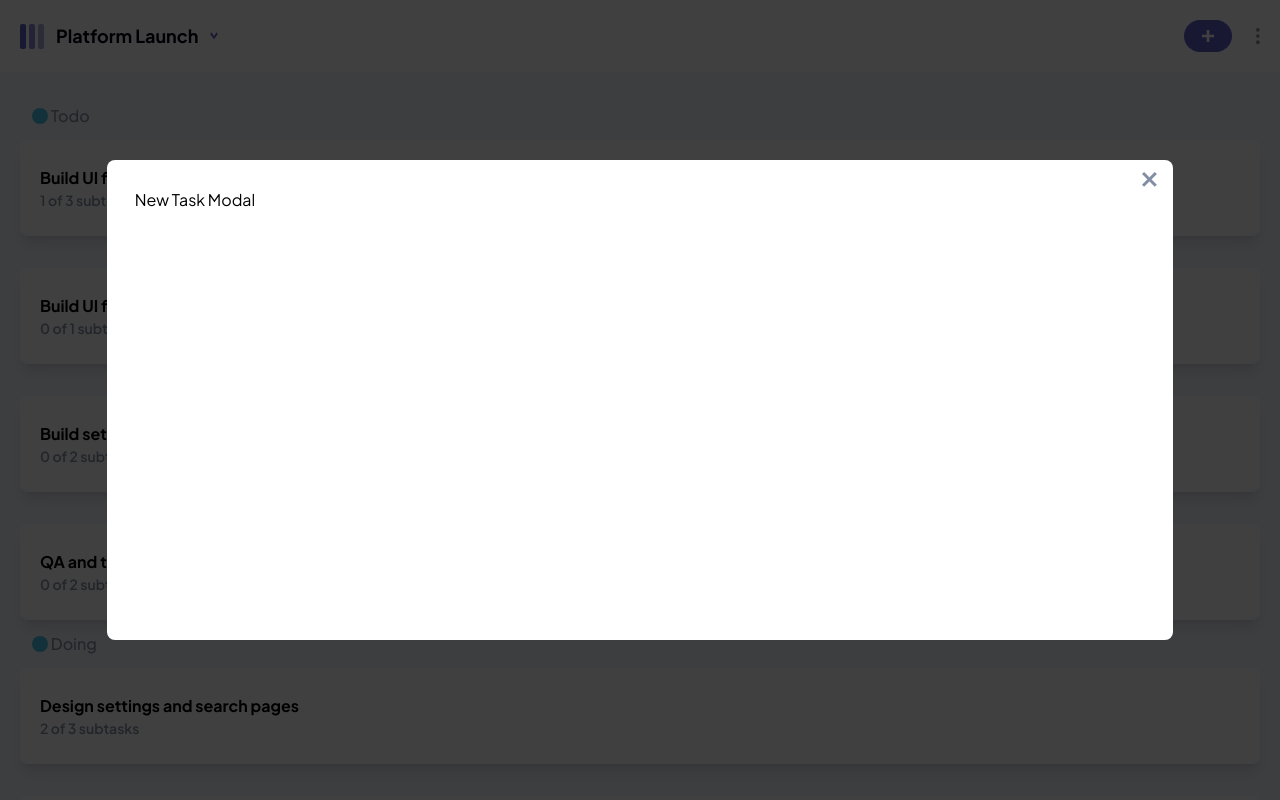
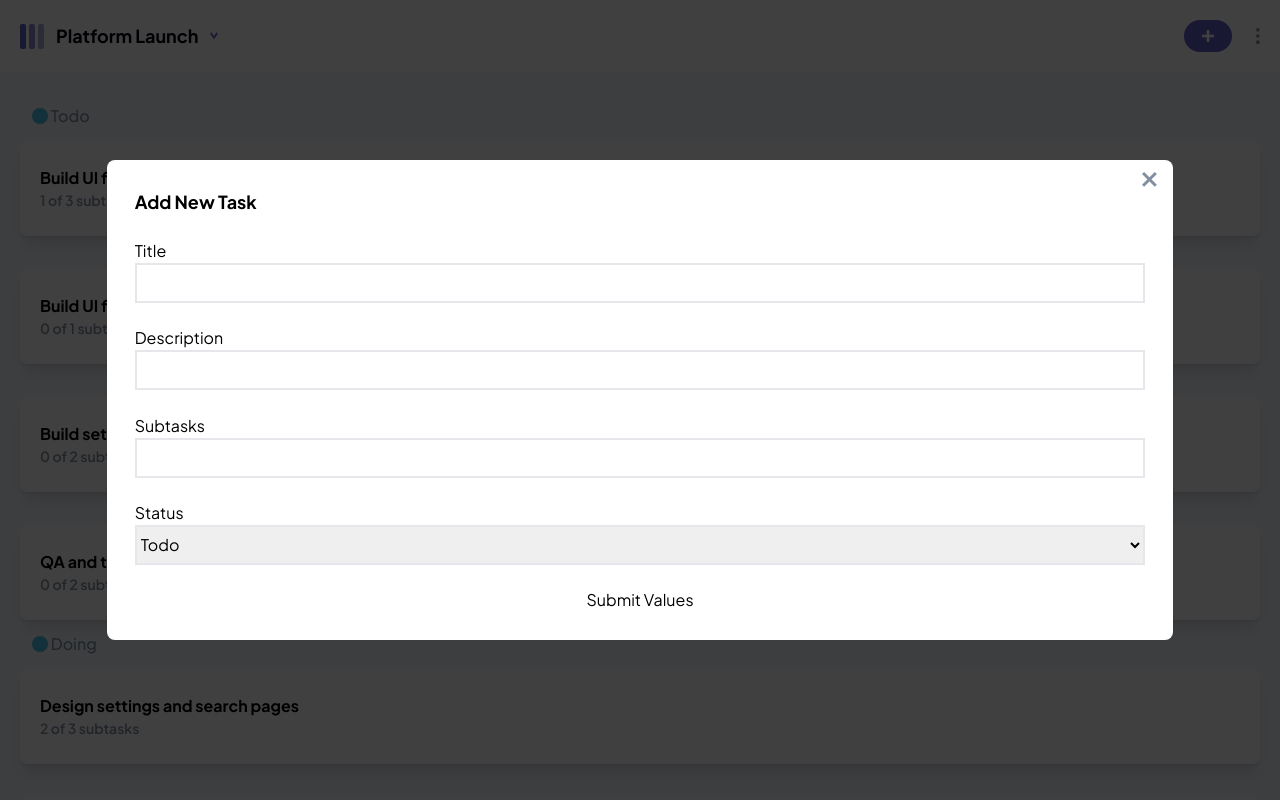
Before and after one commit to JaacielBriseo/kanban-task-management, a React (Create React App) app: page / in a window 1280 px wide. Both pictures are taken after a click on the button 1208 px from the left and 36 px from the top of the page. Shown: the top 800 px of the page. Built offline with nearby package versions, Linux system fonts and the light colour scheme.

Commit message:
Title component and some fixes

```diff
--- a/src/app/components/AddNewTaskModal/AddNewTaskModal.tsx
+++ b/src/app/components/AddNewTaskModal/AddNewTaskModal.tsx
@@ -1,13 +1,56 @@
-import { useAppSelector, useAppDispatch, toggleNewTaskModal } from '../../../store';
+import { ErrorMessage, Field, Form, Formik } from 'formik';
+import { useAppSelector, toggleNewTaskModal } from '../../../store';
 import { CloseModalButton } from '../../../ui';
 import { ModalLayout } from '../../layout';
+import { MyFormTitle } from '../';
 
 export const AddNewTaskModal = () => {
 	const { isNewTaskModalOpen } = useAppSelector(state => state.ui);
+	const initialValues = {
+		title: '',
+		description: '',
+		status: '',
+		subtasks: '',
+	};
+	//! TODO: Add Id and statusId <number> when dispatching action to add task
 	return (
-		<ModalLayout isShowing={isNewTaskModalOpen}>
-			<CloseModalButton fn={toggleNewTaskModal}/>
-			<h1>New Task Modal</h1>
-		</ModalLayout>
+		<Formik initialValues={initialValues} onSubmit={console.log}>
+			{formik => (
+				<Form>
+					<ModalLayout isShowing={isNewTaskModalOpen}>
+						<CloseModalButton fn={toggleNewTaskModal} />
+						<MyFormTitle title='add new task' />
+						<div className='flex flex-col'>
+							<label>Title</label>
+							<Field name='title' type='text' className='border-2 h-10' />
+							<ErrorMessage name='title' component='span' />
+						</div>
+
+						<div className='flex flex-col'>
+							<label>Description</label>
+							<Field name='description' type='text' className='border-2 h-10' />
+							<ErrorMessage name='description' component='span' />
+						</div>
+
+						<div className='flex flex-col'>
+							<label>Subtasks</label>
+							<Field name='subtasks' type='text' className='border-2 h-10' />
+							<ErrorMessage name='subtasks' component='span' />
+						</div>
+
+						<div className='flex flex-col'>
+							<label>Status</label>
+							<Field name='status' as='select' className='border-2 h-10'>
+								<option value='Todo'>Todo</option>
+								<option value='Done'>Done</option>
+								<option value='Doing'>Doing</option>
+							</Field>
+							<ErrorMessage name='jobType' component='span' />
+						</div>
+						<button type='submit'>Submit Values</button>
+					</ModalLayout>
+				</Form>
+			)}
+		</Formik>
 	);
 };
--- /dev/null
+++ b/src/app/components/Forms/MyFormTitle.tsx
@@ -0,0 +1,3 @@
+export const MyFormTitle = ({ title }: { title: string }) => (
+	<h1 className='font-bold text-black text-lg capitalize'>{title}</h1>
+);
--- /dev/null
+++ b/src/app/components/Forms/index.ts
@@ -0,0 +1 @@
+export * from './MyFormTitle';
--- a/src/app/components/ViewTaskModal/ViewTaskModal.tsx
+++ b/src/app/components/ViewTaskModal/ViewTaskModal.tsx
@@ -1,7 +1,7 @@
 import { closeViewTaskModal, useAppSelector } from '../../../store';
 import { CloseModalButton } from '../../../ui';
 import { ModalLayout } from '../../layout';
-import { MyCheckbox, MySelect } from '.';
+import { MyFormTitle, MyCheckbox, MySelect } from '../';
 import './styles.css';
 export const ViewTaskModal = () => {
 	const { isViewTaskModalOpen, viewTaskModalInfo } = useAppSelector(state => state.ui);
@@ -10,7 +10,7 @@ export const ViewTaskModal = () => {
 	return (
 		<ModalLayout isShowing={isViewTaskModalOpen}>
 			<CloseModalButton fn={closeViewTaskModal} />
-			<h1 className='font-bold'>{title}</h1>
+			<MyFormTitle title={title} />
 			<p className='description'>{description}</p>
 			{subtasks?.map(subtask => (
 				<MyCheckbox subtask={subtask} key={subtask.title} />
--- a/src/app/components/index.ts
+++ b/src/app/components/index.ts
@@ -1,4 +1,5 @@
-export * from './AddNewTaskModal'
-export * from './ViewTaskModal'
+export * from './AddNewTaskModal';
+export * from './ViewTaskModal';
+export * from './Forms';
 export { Board } from './Board';
 export { Header } from './Header';
```
